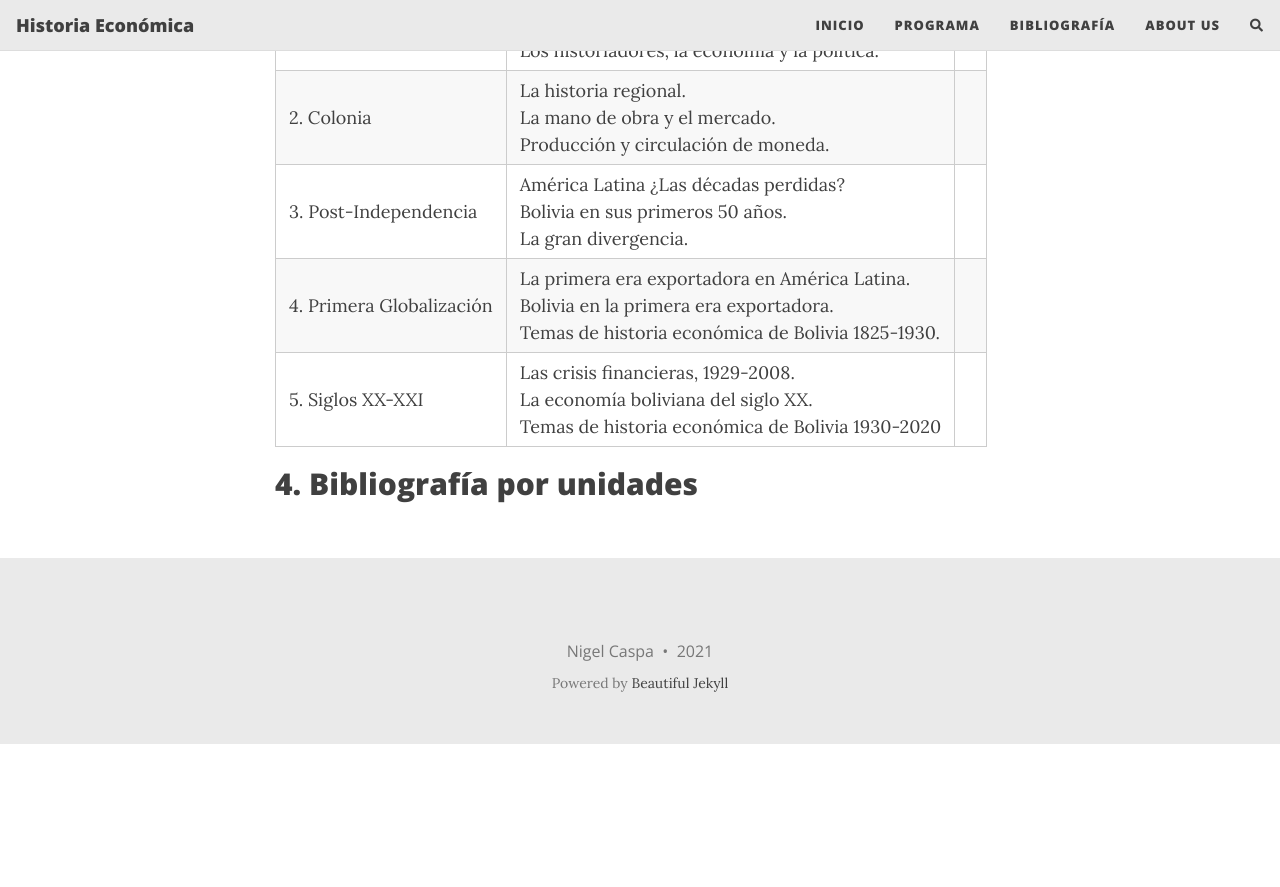
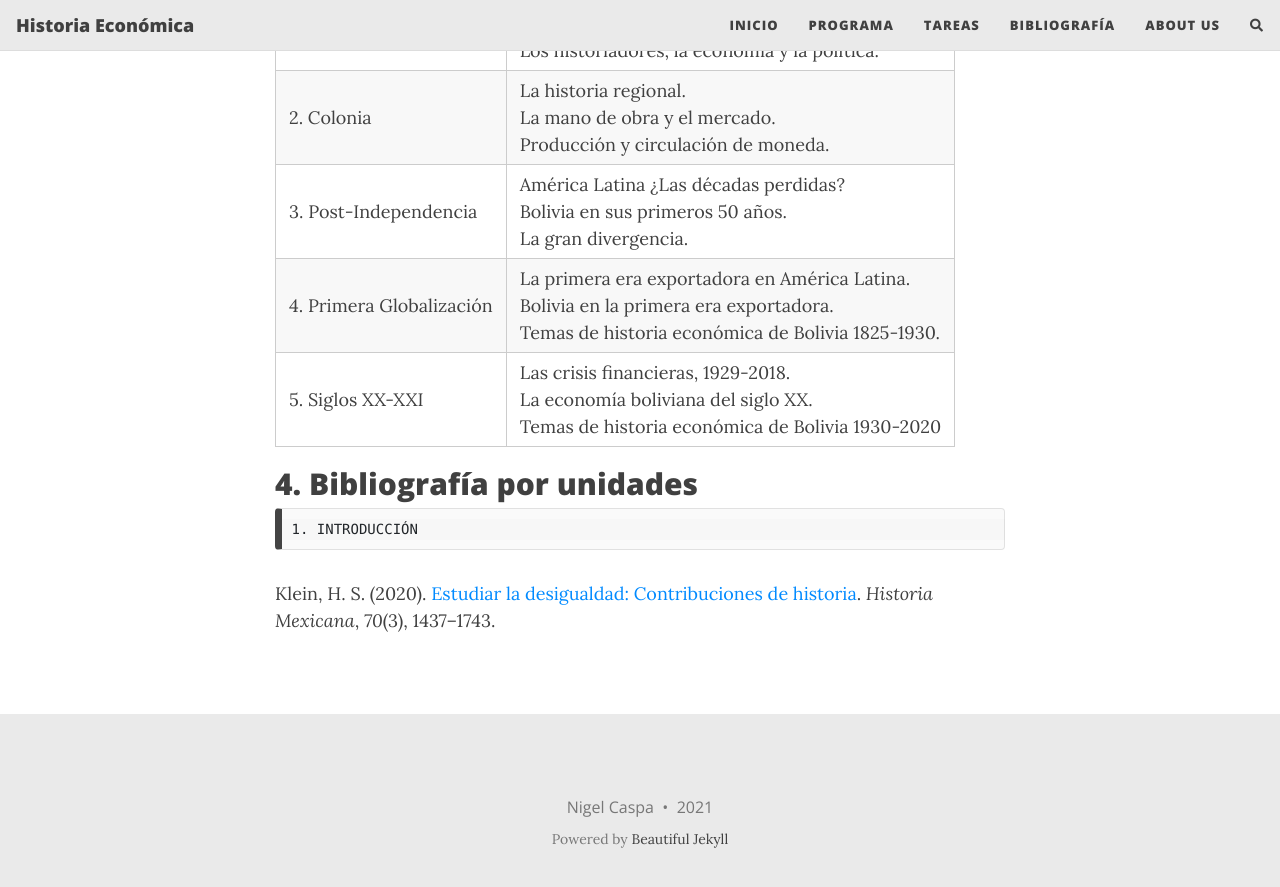
Before and after one commit to NigelCaspa/historiaeconomica, a Jekyll site: the page built from programa.md, in a window 1280 px wide and 900 px high, scrolled down 4132 px. Shown: the top 887 px of the window. Built offline with Jekyll 4.4.1, drawn with Linux system fonts in a browser that asks for light colours; nearby versions of some CDN libraries; comment, search, counter and statistics services are not loaded; before the commit the page ends 4876 px from its top, so only the background shows below that.

Commit message:
creo tareas

```diff
--- a/_config.yml
+++ b/_config.yml
@@ -16,6 +16,7 @@
 navbar-links:
   Inicio: "https://nigelcaspa.github.io/historiaeconomica/"
   Programa: "programa"
+  Tareas: "tareas"
   Bibliografía: "bibliografia"
   About us: "aboutus"
   #Resources:
--- a/programa.md
+++ b/programa.md
@@ -65,6 +65,11 @@
 | 2.  Colonia               | La historia regional. <br />La mano de obra y el mercado. <br />Producción y circulación de moneda. |
 | 3.  Post-Independencia    | América Latina ¿Las décadas  perdidas? <br />Bolivia en sus primeros 50 años. <br />La gran divergencia. |
 | 4.  Primera Globalización | La primera era exportadora en  América Latina. <br />Bolivia en la primera era  exportadora. <br />Temas de historia económica de  Bolivia 1825-1930. |
-| 5.  Siglos XX-XXI          | Las crisis financieras, 1929-2008. <br />La economía boliviana del siglo XX. <br />Temas de historia económica de  Bolivia 1930-2020 ||
+| 5.  Siglos XX-XXI          | Las crisis financieras, 1929-2018. <br />La economía boliviana del siglo XX. <br />Temas de historia económica de  Bolivia 1930-2020 |
 
 ## 4. Bibliografía por unidades<a name="id4"></a>
+~~~
+1. INTRODUCCIÓN
+~~~
+
+Klein, H. S. (2020). [Estudiar la desigualdad: Contribuciones de historia](https://nigelcaspa.github.io/historiaeconomica/pdf/2020_Klein-Estudiar_Desigualdad_Historia.pdf). *Historia Mexicana*, *70*(3), 1437–1743.
```
Also changed, not shown: _posts/2021-07-30-bienvenida.md (+2 -2 lines), tareas.md (added, +20 -0 lines).
